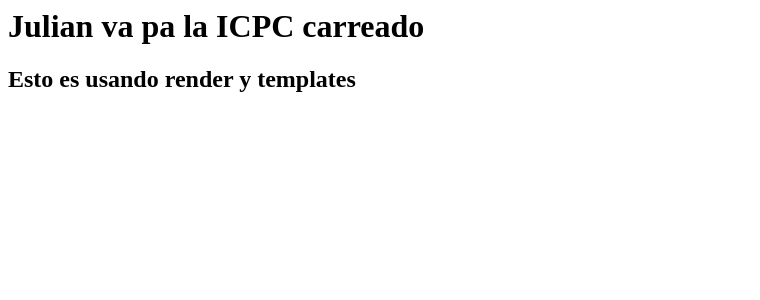
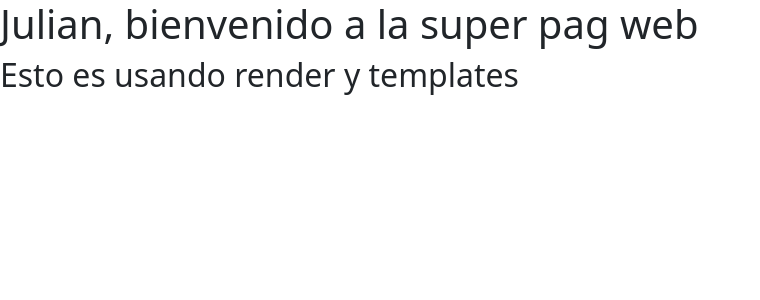
Before and after one commit to jgomezb11/taller1_project, a Django app: page /movie/ in a window 1280 px wide. Shown: the top 300 px of the page, without its empty margins (0-760 px from the left). Run offline with Django 4.2, Linux system fonts and the light colour scheme.

Commit message:
Cambio en el template y bootstrap

```diff
--- a/movie/templates/movie.html
+++ b/movie/templates/movie.html
@@ -1,2 +1,7 @@
-<h1>{{ name }} va pa la ICPC carreado</h1>
+<head>
+    <link href="https://cdn.jsdelivr.net/npm/bootstrap@5.1.3/dist/css/bootstrap.min.css" rel="stylesheet" integrity="sha384-1BmE4kWBq78iYhFldvKuhfTAU6auU8tT94WrHftjDbrCEXSU1oBoqyl2QvZ6jIW3" crossorigin="anonymous">
+
+</head>
+
+<h1>{{ name }}, bienvenido a la super pag web</h1>
 <h2>Esto es usando render y templates</h2>
```
